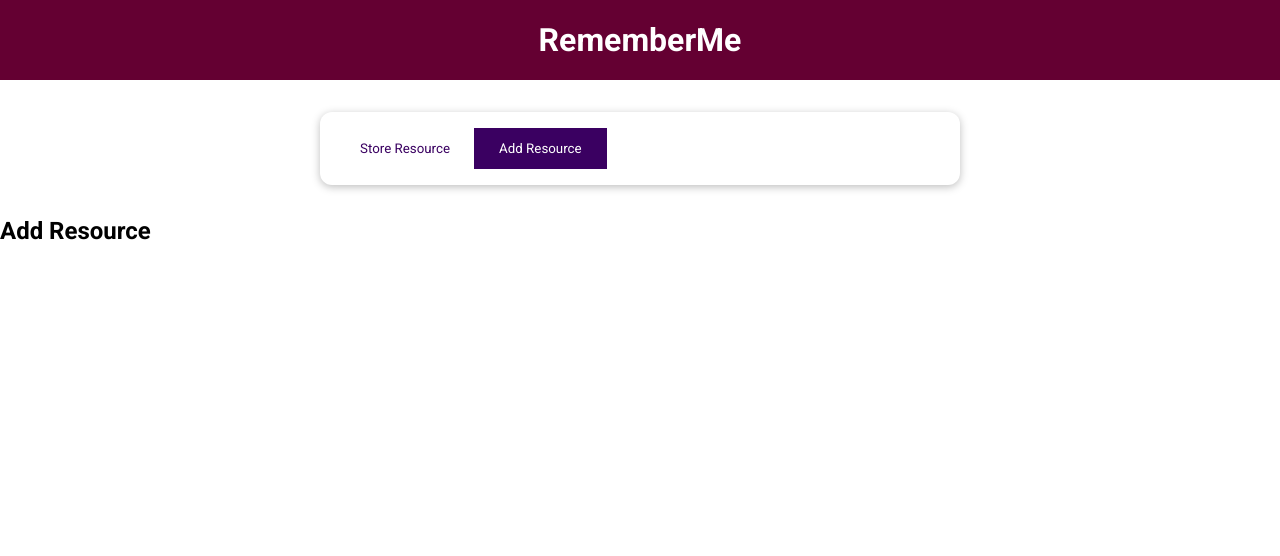
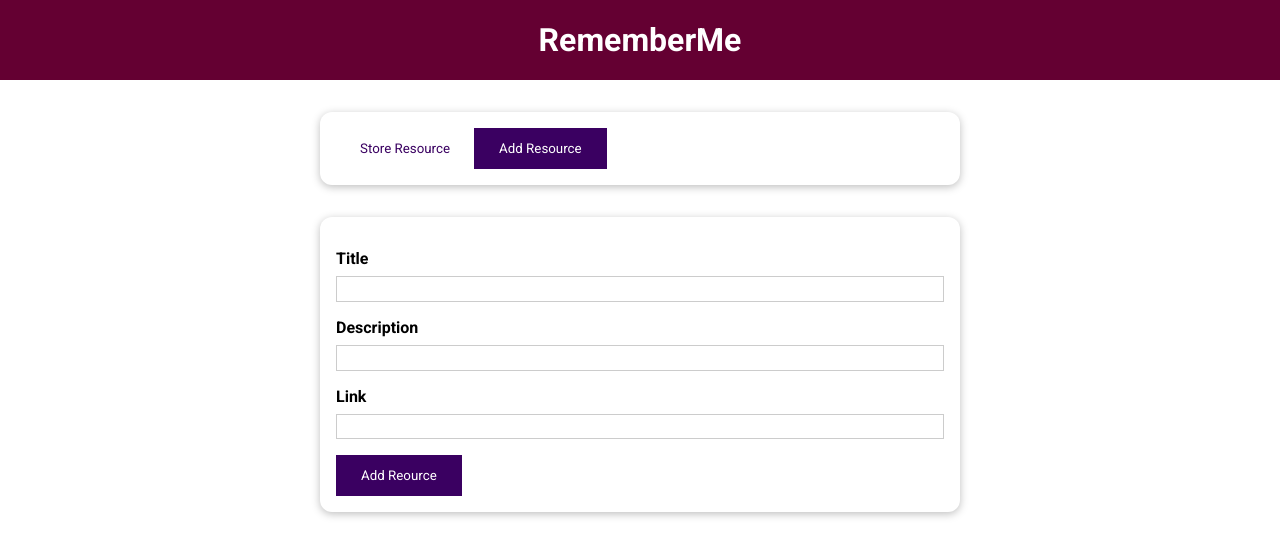
Before and after one commit to KalZheng/Vue-ProjectResources, a Vue app: page / in a window 1280 px wide. Both pictures are taken after a click on the button "Add Resource". Shown: the top 556 px of the page. Built offline with nearby package versions, Linux system fonts and the light colour scheme.

Commit message:
add add-resource function to store adata

```diff
--- a/src/components/learning-resources/AddResource.vue
+++ b/src/components/learning-resources/AddResource.vue
@@ -1,3 +1,69 @@
 <template>
-  <h2>Add Resource</h2>
+  <base-card>
+    <form @submit.prevent="submitData">
+      <div class="form-control">
+        <label for="title">Title</label>
+        <input id="title" name="title" type="text" ref="titleInput" />
+      </div>
+      <div class="form-control">
+        <label for="description">Description</label>
+        <input
+          id="description"
+          name="description"
+          type="text"
+          ref="descInput"
+        />
+      </div>
+      <div class="form-control">
+        <label for="link">Link</label>
+        <input id="link" name="link" type="text" ref="linkInput" />
+      </div>
+      <div>
+        <base-button type="submit">Add Reource</base-button>
+      </div>
+    </form>
+  </base-card>
 </template>
+
+<script>
+export default {
+  inject: ['addResource'],
+  methods: {
+    submitData() {
+      const enteredTitle = this.$refs.titleInput.value;
+      const enteredDesc = this.$refs.descInput.value;
+      const enteredLink = this.$refs.linkInput.value;
+
+      this.addResource(enteredTitle, enteredDesc, enteredLink);
+    },
+  },
+};
+</script>
+
+<style scoped>
+label {
+  font-weight: bold;
+  display: block;
+  margin-bottom: 0.5rem;
+}
+
+input,
+textarea {
+  display: block;
+  width: 100%;
+  font: inherit;
+  padding: 0.15rem;
+  border: 1px solid #ccc;
+}
+
+input:focus,
+textarea:focus {
+  outline: none;
+  border-color: #3a0061;
+  background-color: #f7ebff;
+}
+
+.form-control {
+  margin: 1rem 0;
+}
+</style>
--- a/src/components/learning-resources/TheResources.vue
+++ b/src/components/learning-resources/TheResources.vue
@@ -12,7 +12,9 @@
       >Add Resource</base-button
     >
   </base-card>
-  <component :is="selectedTab"></component>
+  <keep-alive>
+    <component :is="selectedTab"></component>
+  </keep-alive>
 </template>
 
 <script>
@@ -54,12 +56,23 @@ export default {
   provide() {
     return {
       resources: this.storedResources,
+      addResource: this.addResource,
     };
   },
   methods: {
     setSelectedTab(tab) {
       this.selectedTab = tab;
     },
+    addResource(title, description, link) {
+      const newResource = {
+        id: new Date().toISOString(),
+        title: title,
+        description: description,
+        link: link,
+      };
+      this.storedResources.unshift(newResource);
+      this.selectedTab = 'store-resources';
+    },
   },
 };
 </script>
--- a/src/components/learning-resources/UI/BaseButton.vue
+++ b/src/components/learning-resources/UI/BaseButton.vue
@@ -1,12 +1,12 @@
 <template>
-  <button :type="type" :class="mode">
+  <button :class="mode">
     <slot></slot>
   </button>
 </template>
 
 <script>
 export default {
-  props: ['type', 'mode'],
+  props: ['mode'],
 };
 </script>
 
```
